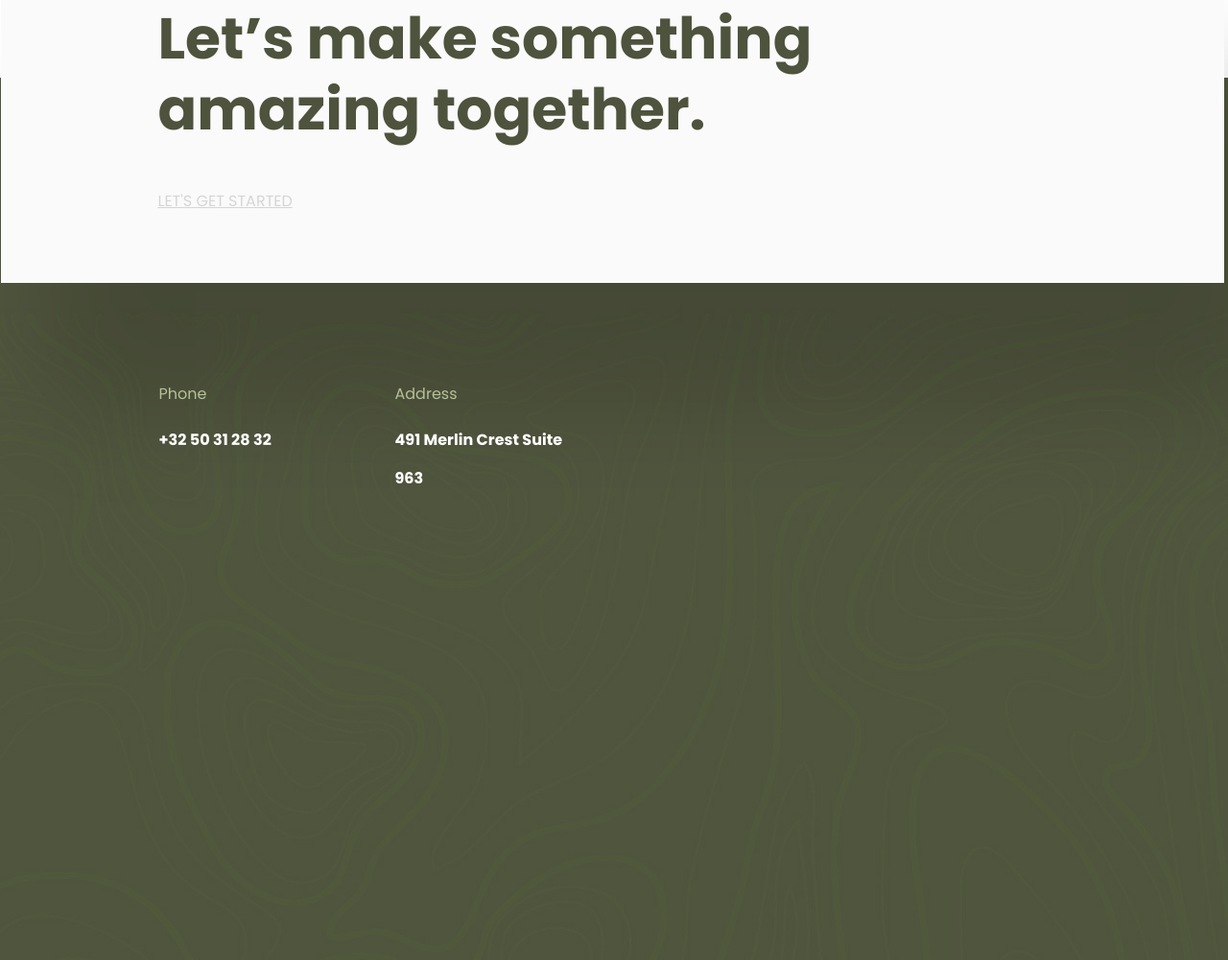
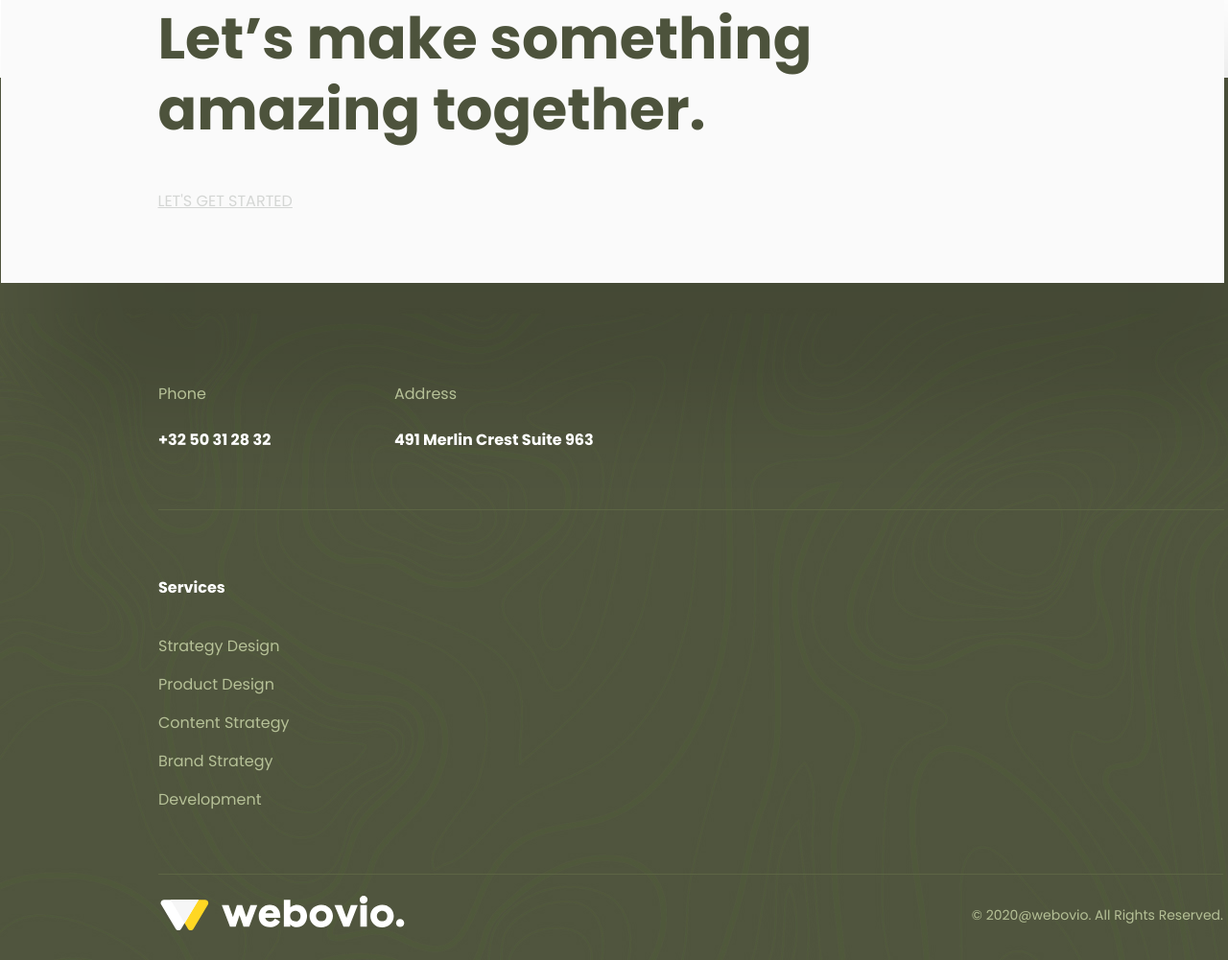
Before and after one commit to lazargk/webovio, a plain HTML site: page index.html in a window 1280 px wide. Shown: the part 1667-2668 px from the top of the page at 96% size. Drawn offline with Linux system fonts and the light colour scheme.

Commit message:
add: footer menu

```diff
--- a/index.html
+++ b/index.html
@@ -109,7 +109,7 @@
         </div>
       </div>
       <footer class="footer">
-        <div class="main-content">
+        <div class="footer-container">
           <div class="contacts">
             <div class="footer-contacts__phone">
               <div class="footer-contacts__phone-title footer__font-title">Phone</div>
@@ -122,7 +122,27 @@
               </div>
             </div>
           </div>
-          <div class="footer-menu"></div>
+          <div class="footer-menu">
+            <div class="footer-menu__services">
+              <div class="footer-menu__services_title footer__font-title-white">
+                Services
+              </div>
+              <ul class="footer-menu__services-list">
+                <li class="footer__font-title">Strategy Design</li>
+                <li class="footer__font-title">Product Design</li>
+                <li class="footer__font-title">Content Strategy</li>
+                <li class="footer__font-title">Brand Strategy</li>
+                <li class="footer__font-title">Development </li>
+              </ul>
+
+            </div>
+          </div>
+          <div class="footer-nav-bar">
+            <img src="./img/logo.svg" alt="" />
+            <div class="footer-nav-bar__copyright">
+              © 2020@webovio. All Rights Reserved.
+            </div>
+          </div>
         </div>
       </footer>
     </div>
--- a/style.css
+++ b/style.css
@@ -173,6 +173,13 @@ body .content {
   padding-top: 310px;
 }
 
+.footer-container {
+  height: 580px;
+  width: 1111px;
+  margin-left: auto;
+  margin-right: auto;
+}
+
 .footer__font-title {
   font-weight: normal;
   font-style: normal;
@@ -205,16 +212,49 @@ body .content {
   top: 0;
 }
 
-.footer-contacts__phone-title, .footer-contacts__address-title {
+.footer-contacts__phone-title,
+.footer-contacts__address-title {
   margin-bottom: 8px;
 }
 
-.footer_menu {
+.footer-contacts__address-number {
+  width: 208px;
+}
+
+.footer-menu {
   box-sizing: border-box;
   margin-top: 66px;
   width: 1111px;
   height: 320px;
   padding: 61px 0 0 0;
   border-top: 1px solid #5d6544;
-  padding-top: 60px;
+
+  margin-bottom: 60px;
 }
+
+.footer-menu__services_title {
+  margin-bottom: 21px;
+}
+.footer-menu__services-list {
+  list-style-type: none;
+}
+
+
+.footer-nav-bar {
+  width: 1110px;
+  height: 60px;
+  border-top: 1px solid #5d6544;
+  padding-top: 25px;
+  margin-bottom: 30px;
+  display: flex;
+  justify-content: space-between;
+  align-items: center;
+}
+
+.footer-nav-bar__copyright {
+  font-style: normal;
+  font-weight: normal;
+  font-size: 14px;
+  line-height: 21px;
+  color: #B5C096;
+}
```
Lines whose indentation alone changed are shown as unchanged.
